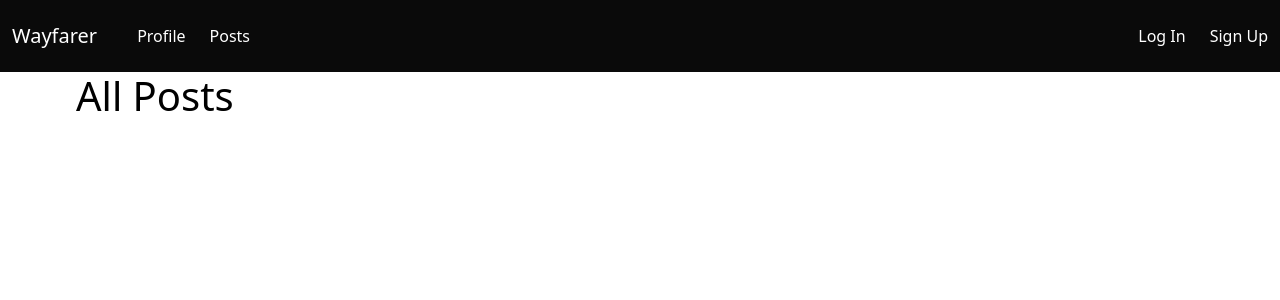
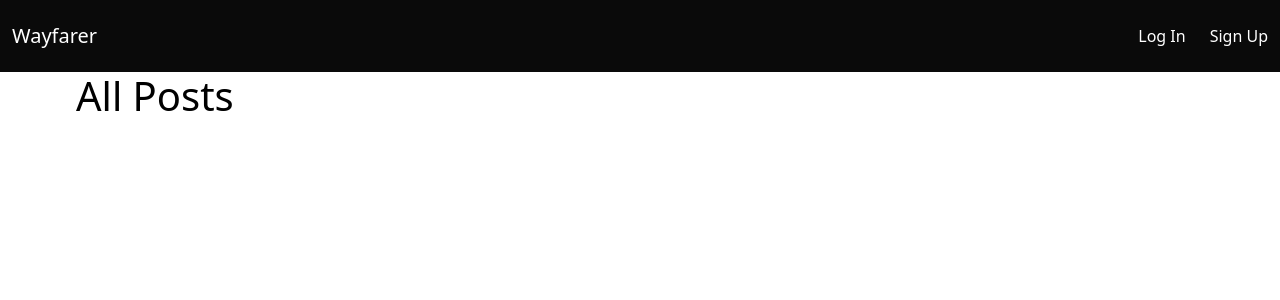
Before and after one commit to smithereens23nas/wayfarer, a Django app: page /posts/ in a window 1280 px wide. Shown: the top 300 px of the page. Run offline with Django 4.2, Linux system fonts and the light colour scheme; data that the repository does not hold is empty.

Commit message:
sign in fixed

```diff
--- a/main_app/templates/base.html
+++ b/main_app/templates/base.html
@@ -25,11 +25,23 @@
                     <span aria-hidden="true"></span>
                 </a>
             </div>
+
             <div class="navbar-menu navbar-start">
+                {% if user.is_authenticated %}
+                    <div class="navbar-menu navbar-start">
+                        <a class="navbar-item nav-decoration" href="{% url 'profile_detail' user.pk %}">Profile</a>
+                        <a class="navbar-item nav-decoration" href="/posts">Posts</a>
+                    </div>
+                {%else%}
+                    <div class="navbar-menu navbar-start">
+                        <a class="navbar-item nav-decoration" ></a>
+                        <a class="navbar-item nav-decoration" ></a>
+                    </div>
+                {% endif %}
+            </div>
 
-                <a class="navbar-item nav-decoration" href="{% url 'profile_detail' user.pk %}">Profile</a>
-                <a class="navbar-item nav-decoration" href="/posts">Posts</a>
-            </div>
+
+
             <div class="navbar-menu navbar-end">
                 {% if user.is_authenticated %}
                     <div class="navbar-menu navbar-end">
--- a/main_app/views.py
+++ b/main_app/views.py
@@ -93,7 +93,6 @@ class PostEdit(UpdateView):
     model = Post
     fields = ['title', 'city', 'img', 'body', 'author' ]
     template_name = 'post_update.html'
-    success_url = '/posts/'
-
+    success_url = reverse_lazy('post_list')
 # class LoginView(View):
 #     redirect('login.html')
```
Also changed, not shown: main_app/templates/base_home.html (+14 -1 lines).
